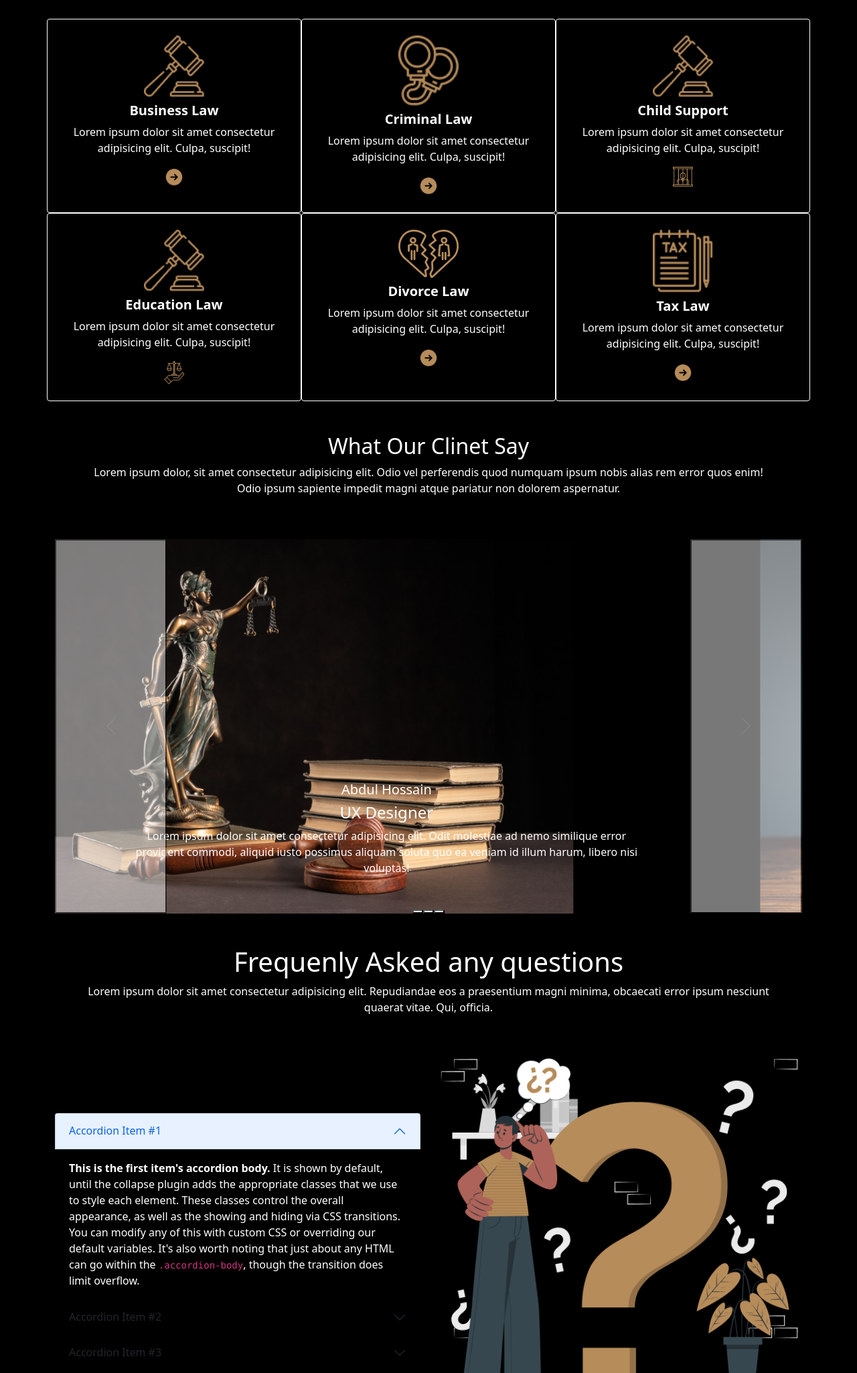
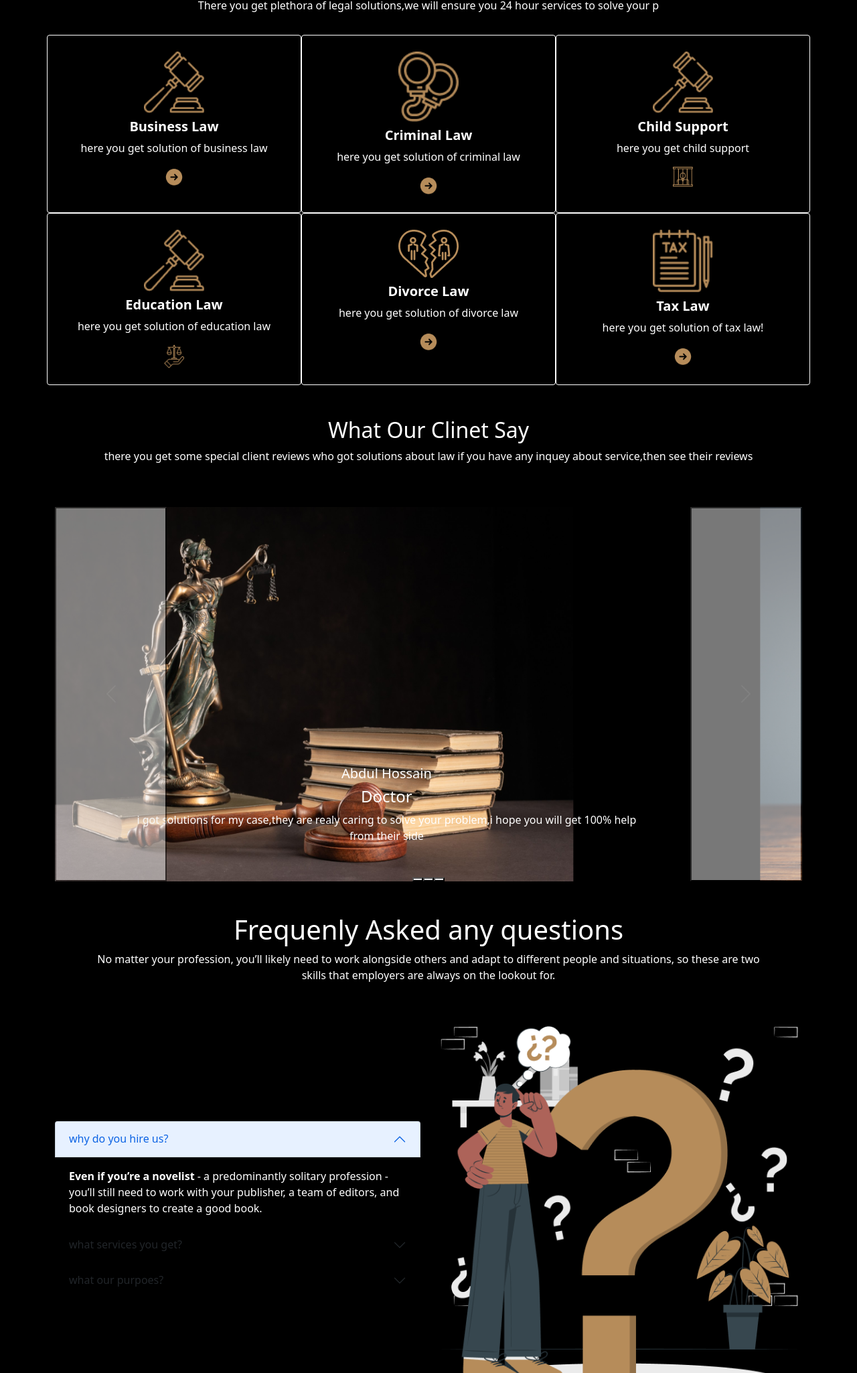
Before and after one commit to Nabi171/justiceApp, a plain HTML site: page index.html in a window 1280 px wide. Shown: the part 750-2800 px from the top of the page at 67% size. Drawn offline with nearby package versions, Linux system fonts and the light colour scheme.

Commit message:
change in pussing

```diff
--- a/index.html
+++ b/index.html
@@ -56,9 +56,10 @@
     <section class="banner-section container">
         <div class="text-white justify-content-center p-5 text-center">
             <h1>We Provide Effective <br> Legal Solutions</h1>
-            <p>Lorem ipsum dolor, sit amet consectetur adipisicing elit. Aut sapiente nesciunt laboriosam voluptates
-                dolore voluptatibus iure, minus veniam suscipit quisquam sequi perspiciatis iusto sit. Natus,
-                blanditiis! Incidunt recusandae ut eveniet!</p>
+            <p>Legal Solutions is a dynamic law firm with a clear vision of the future. We are a firm that understands
+                what clients need today and, equally importantly, what they will need tomorrow. With Legal Solutions,
+                clients have total accountability of their advisors; nothing is left to chance, nothing comes as a
+                surprise. What you see is what you get – quality with clarity.</p>
             <div>
                 <input class="rounded-2 border-0 p-2" placeholder="search your services" type="text">
                 <button class="btn btn-outline-info">Search</button>
@@ -70,43 +71,43 @@
     <section class="container">
         <div class="p-3 text-center text-white">
             <h1>The Legal Practice Area</h1>
-            <p>Lorem ipsum dolor sit amet consectetur adipisicing elit. Nostrum, pariatur.</p>
+            <p>There you get plethora of legal solutions,we will ensure you 24 hour services to solve your p</p>
         </div>
         <div class="row">
             <div class="card border-white col-lg-4 px-2 py-4 text-center text-white">
                 <img class="w-25 mx-auto" src="/images/business.png" alt="">
                 <h5 class="my-2 fw-bold">Business Law</h5>
-                <p class="px-4">Lorem ipsum dolor sit amet consectetur adipisicing elit. Culpa, suscipit!</p>
+                <p class="px-4">here you get solution of business law</p>
                 <img class="frame-width mx-auto" src="/images/Frame.png" alt="" srcset="">
             </div>
             <div class="card border-white col-lg-4 px-2 py-4 text-center text-white">
                 <img class="w-25 mx-auto" src="/images/criminal.png" alt="">
                 <h5 class="my-2 fw-bold">Criminal Law</h5>
-                <p class="px-4">Lorem ipsum dolor sit amet consectetur adipisicing elit. Culpa, suscipit!</p>
+                <p class="px-4">here you get solution of criminal law</p>
                 <img class="frame-width mx-auto" src="/images/Frame.png" alt="" srcset="">
             </div>
             <div class="card border-white col-lg-4 px-2 py-4 text-center text-white">
                 <img class="w-25 mx-auto" src="/images/business.png" alt="">
                 <h5 class="my-2 fw-bold">Child Support</h5>
-                <p class="px-4">Lorem ipsum dolor sit amet consectetur adipisicing elit. Culpa, suscipit!</p>
+                <p class="px-4">here you get child support</p>
                 <img class="frame-width mx-auto" src="/images/child.png" alt="" srcset="">
             </div>
             <div class="card border-white col-lg-4 px-2 py-4 text-center text-white">
                 <img class="w-25 mx-auto" src="/images/business.png" alt="">
                 <h5 class="my-2 fw-bold">Education Law</h5>
-                <p class="px-4">Lorem ipsum dolor sit amet consectetur adipisicing elit. Culpa, suscipit!</p>
+                <p class="px-4">here you get solution of education law</p>
                 <img class="frame-width mx-auto" src="/images/education.png" alt="" srcset="">
             </div>
             <div class="card border-white col-lg-4 px-2 py-4 text-center text-white">
                 <img class="w-25 mx-auto" src="/images/divorce.png" alt="">
                 <h5 class="my-2 fw-bold">Divorce Law</h5>
-                <p class="px-4">Lorem ipsum dolor sit amet consectetur adipisicing elit. Culpa, suscipit!</p>
+                <p class="px-4">here you get solution of divorce law</p>
                 <img class="frame-width mx-auto" src="/images/Frame.png" alt="" srcset="">
             </div>
             <div class="card border-white col-lg-4 px-2 py-4 text-center text-white">
                 <img class="w-25 mx-auto" src="/images/tax.png" alt="">
                 <h5 class="my-2 fw-bold">Tax Law</h5>
-                <p class="px-4">Lorem ipsum dolor sit amet consectetur adipisicing elit. Culpa, suscipit!</p>
+                <p class="px-4">here you get solution of tax law!</p>
                 <img class="frame-width mx-auto" src="/images/Frame.png" alt="" srcset="">
             </div>
 
@@ -118,9 +119,8 @@
     <section class="container">
         <div class="p-4 m-4">
             <h2 class="text-center text-white">What Our Clinet Say</h2>
-            <p class="text-center text-white">Lorem ipsum dolor, sit amet consectetur adipisicing elit. Odio vel
-                perferendis quod numquam ipsum nobis alias rem error quos enim! Odio ipsum sapiente impedit magni atque
-                pariatur non dolorem aspernatur.</p>
+            <p class="text-center text-white">there you get some special client reviews who got solutions about law if
+                you have any inquey about service,then see their reviews</p>
         </div>
         <!-- carosel start  -->
         <div>
@@ -138,30 +138,27 @@
                         <img src="/images/slider-3.jpg" class="d-block w-75" alt="...">
                         <div class="carousel-caption d-none d-md-block">
                             <h5>Abdul Hossain</h5>
-                            <h4>UX Designer</h4>
-                            <p>Lorem ipsum dolor sit amet consectetur adipisicing elit. Odit molestiae ad nemo similique
-                                error provident commodi, aliquid iusto possimus aliquam soluta quo ea veniam id illum
-                                harum, libero nisi voluptas!</p>
+                            <h4>Doctor</h4>
+                            <p>i got solutions for my case,they are realy caring to solve your problem,i hope you will
+                                get 100% help from their side</p>
                         </div>
                     </div>
                     <div class="carousel-item">
                         <img src="/images/slider-2.jpg" class="d-block w-75" alt="...">
                         <div class="carousel-caption d-none d-md-block">
                             <h5>Abdul Hossain</h5>
-                            <h4>UX Designer</h4>
-                            <p>Lorem ipsum dolor sit amet consectetur adipisicing elit. Odit molestiae ad nemo similique
-                                error provident commodi, aliquid iusto possimus aliquam soluta quo ea veniam id illum
-                                harum, libero nisi voluptas!</p>
+                            <h4>Teacher</h4>
+                            <p>i got solutions for my case,they are realy caring to solve your problem,i hope you will
+                                get 100% help from their side</p>
                         </div>
                     </div>
                     <div class="carousel-item">
                         <img src="/images/slider-1.jpg" class="d-block w-75" alt="...">
                         <div class="carousel-caption d-none d-md-block">
                             <h5>Abdul Hossain</h5>
-                            <h4>UX Designer</h4>
-                            <p>Lorem ipsum dolor sit amet consectetur adipisicing elit. Odit molestiae ad nemo similique
-                                error provident commodi, aliquid iusto possimus aliquam soluta quo ea veniam id illum
-                                harum, libero nisi voluptas!</p>
+                            <h4>Engineer</h4>
+                            <p>i got solutions for my case,they are realy caring to solve your problem,i hope you will
+                                get 100% help from their side</p>
                         </div>
                     </div>
                 </div>
@@ -185,8 +182,9 @@
     <section class="container">
         <div class="m-4 p-4">
             <h1 class="text-center text-white">Frequenly Asked any questions</h1>
-            <p class="text-center text-white">Lorem ipsum dolor sit amet consectetur adipisicing elit. Repudiandae eos a
-                praesentium magni minima, obcaecati error ipsum nesciunt quaerat vitae. Qui, officia.</p>
+            <p class="text-center text-white">No matter your profession, you’ll likely need to work alongside others and
+                adapt to different people and situations, so these are two skills that employers are always on the
+                lookout for. </p>
         </div>
         <div class="row align-items-center">
             <div class="col-lg-6 text-white">
@@ -196,18 +194,15 @@
                             <button class="accordion-button " type="button" data-bs-toggle="collapse"
                                 data-bs-target="#panelsStayOpen-collapseOne" aria-expanded="true"
                                 aria-controls="panelsStayOpen-collapseOne">
-                                Accordion Item #1
+                                why do you hire us?
                             </button>
                         </h2>
                         <div id="panelsStayOpen-collapseOne" class="accordion-collapse collapse show"
                             aria-labelledby="panelsStayOpen-headingOne">
                             <div class="accordion-body text-white">
-                                <strong>This is the first item's accordion body.</strong> It is shown by default, until
-                                the collapse plugin adds the appropriate classes that we use to style each element.
-                                These classes control the overall appearance, as well as the showing and hiding via CSS
-                                transitions. You can modify any of this with custom CSS or overriding our default
-                                variables. It's also worth noting that just about any HTML can go within the
-                                <code>.accordion-body</code>, though the transition does limit overflow.
+                                <strong>Even if you’re a novelist </strong> - a predominantly solitary profession -
+                                you’ll still need to work with your publisher, a team of editors, and book designers to
+                                create a good book.
                             </div>
                         </div>
                     </div>
@@ -216,18 +211,14 @@
                             <button class="accordion-button collapsed" type="button" data-bs-toggle="collapse"
                                 data-bs-target="#panelsStayOpen-collapseTwo" aria-expanded="false"
                                 aria-controls="panelsStayOpen-collapseTwo">
-                                Accordion Item #2
+                                what services you get?
                             </button>
                         </h2>
                         <div id="panelsStayOpen-collapseTwo" class="accordion-collapse collapse"
                             aria-labelledby="panelsStayOpen-headingTwo">
                             <div class="accordion-body">
-                                <strong>This is the second item's accordion body.</strong> It is hidden by default,
-                                until the collapse plugin adds the appropriate classes that we use to style each
-                                element. These classes control the overall appearance, as well as the showing and hiding
-                                via CSS transitions. You can modify any of this with custom CSS or overriding our
-                                default variables. It's also worth noting that just about any HTML can go within the
-                                <code>.accordion-body</code>, though the transition does limit overflow.
+                                Services are the non-physical, intangible parts of our economy, as opposed to goods,
+                                which we can touch or handle. Services, such as banking, education, ...
                             </div>
                         </div>
                     </div>
@@ -236,18 +227,14 @@
                             <button class="accordion-button collapsed" type="button" data-bs-toggle="collapse"
                                 data-bs-target="#panelsStayOpen-collapseThree" aria-expanded="false"
                                 aria-controls="panelsStayOpen-collapseThree">
-                                Accordion Item #3
+                                what our purpoes?
                             </button>
                         </h2>
                         <div id="panelsStayOpen-collapseThree" class="accordion-collapse collapse"
                             aria-labelledby="panelsStayOpen-headingThree">
                             <div class="accordion-body">
-                                <strong>This is the third item's accordion body.</strong> It is hidden by default, until
-                                the collapse plugin adds the appropriate classes that we use to style each element.
-                                These classes control the overall appearance, as well as the showing and hiding via CSS
-                                transitions. You can modify any of this with custom CSS or overriding our default
-                                variables. It's also worth noting that just about any HTML can go within the
-                                <code>.accordion-body</code>, though the transition does limit overflow.
+                                Services are the non-physical, intangible parts of our economy, as opposed to goods,
+                                which we can touch or handle. Services, such as banking, education, ...
                             </div>
                         </div>
                     </div>
@@ -264,9 +251,8 @@
     <section class="container">
         <div class="text-center text-white p-4 m-4">
             <h1>Contact With Us</h1>
-            <p>Lorem ipsum dolor sit amet consectetur adipisicing elit. Suscipit ab explicabo iure magni, ex mollitia,
-                odio vero a cumque doloribus debitis illo molestiae eaque, veniam delectus accusamus veritatis eveniet
-                aliquid.</p>
+            <p>Services are the non-physical, intangible parts of our economy, as opposed to goods, which we can touch
+                or handle. Services, such as banking, education, ...</p>
         </div>
         <div class="row align-items-center">
             <div class="col-lg-6">
@@ -274,22 +260,26 @@
                     <div class="col-lg-6 p-4 card border-white">
                         <img class="w-25 mx-auto" src="/images/address.png" alt="">
                         <h4 class="text-center text-white">Address</h4>
-                        <p class="text-center text-white">Lorem ipsum dolor <br> sit amet.</p>
+                        <p class="text-center text-white">ctg,baridara,Road-3,block-b <br> chattogram</p>
                     </div>
                     <div class="col-lg-6 p-4 card border-white">
                         <img class="w-25 mx-auto" src="/images/call.png" alt="">
-                        <h4 class="text-center text-white">Address</h4>
-                        <p class="text-center text-white">Lorem ipsum dolor <br> sit amet.</p>
+                        <h4 class="text-center text-white">Call</h4>
+                        <p class="text-center text-white">+89543853890 <br>
+                            +8465777 </p>
                     </div>
                     <div class="col-lg-6 p-4 card border-white">
                         <img class="w-25 mx-auto" src="/images/email.png" alt="">
-                        <h4 class="text-center text-white">Address</h4>
-                        <p class="text-center text-white">Lorem ipsum dolor <br> sit amet.</p>
+                        <h4 class="text-center text-white">Email</h4>
+                        <p class="text-center text-white">ingo@gmail.com
+                            <br>
+                            sago@gmail.com
+                        </p>
                     </div>
                     <div class="col-lg-6 p-4 card border-white">
                         <img class="w-25 mx-auto" src="/images/time.png" alt="">
-                        <h4 class="text-center text-white">Address</h4>
-                        <p class="text-center text-white">Lorem ipsum dolor <br> sit amet.</p>
+                        <h4 class="text-center text-white">Time</h4>
+                        <p class="text-center text-white">8am-6pm <br>Sat-Wed</p>
                     </div>
                 </div>
             </div>
@@ -328,9 +318,9 @@
         <div class="row align-items-center p-5 mt-4">
             <div class="col-lg-3">
                 <img src="/images/logo.png" alt="">
-                <p>Lorem ipsum dolor sit amet consectetur, adipisicing elit. Similique a excepturi corporis praesentium
-                    possimus quaerat beatae, porro voluptatibus minus ex mollitia ea error nesciunt placeat recusandae
-                    ab quia adipisci laborum!</p>
+                <p class="text-white mt-2">Legal Solutions is a dynamic law firm with a clear vision of the future. We
+                    are a firm that understands what clients need today and, equally importantly, what they will need
+                    tomorrow...</p>
             </div>
             <div class="col-lg-3 text-white">
                 <h2>Useful Link</h2>
@@ -352,7 +342,8 @@
             </div>
             <div class="col-lg-3 text-white">
                 <h5>Subscribe</h5>
-                <p>Lorem ipsum dolor sit amet consectetur adipisicing elit. Laboriosam voluptate vitae reiciendis!</p>
+                <p>If you subscribe to something, you sign up to receive it regularly. If you subscribe to the New York
+                    Times, it's delivered to your door every morning or you ...</p>
                 <input class="p-1 rounded" type="text">
                 <button class="btn btn-outline-info">Subscribe</button>
             </div>
```
